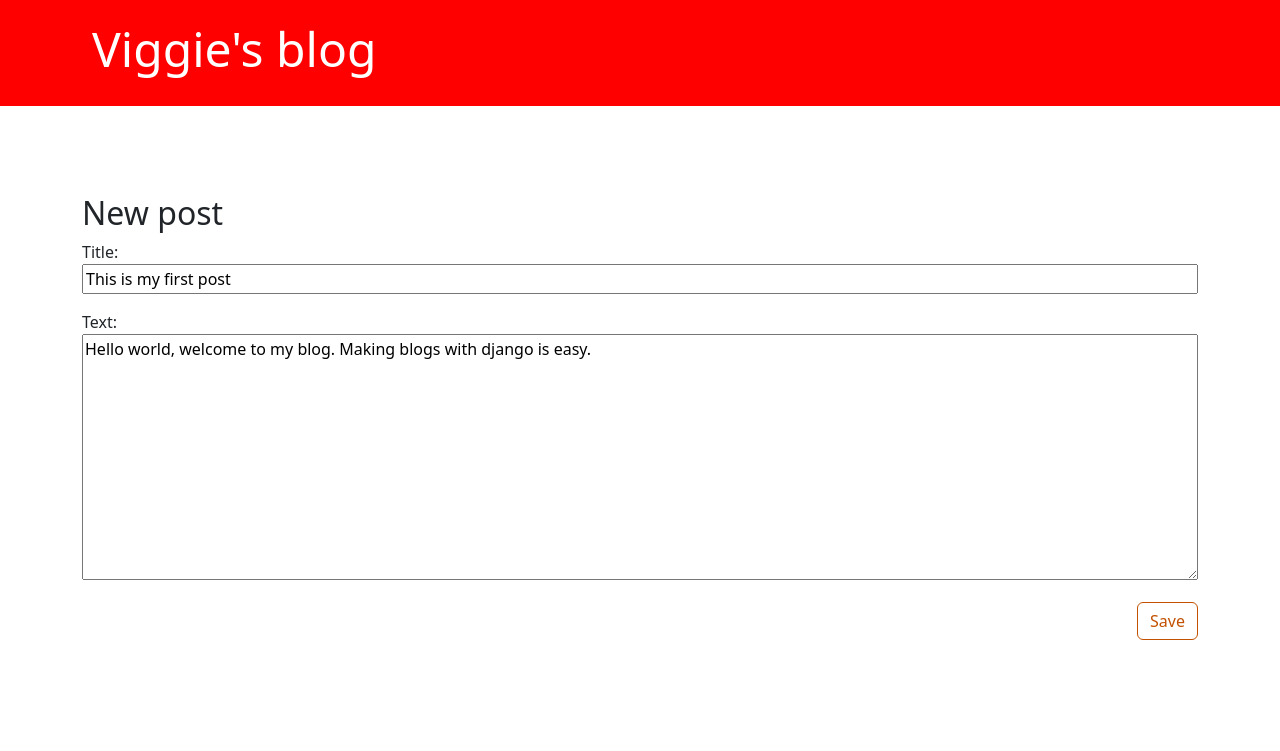
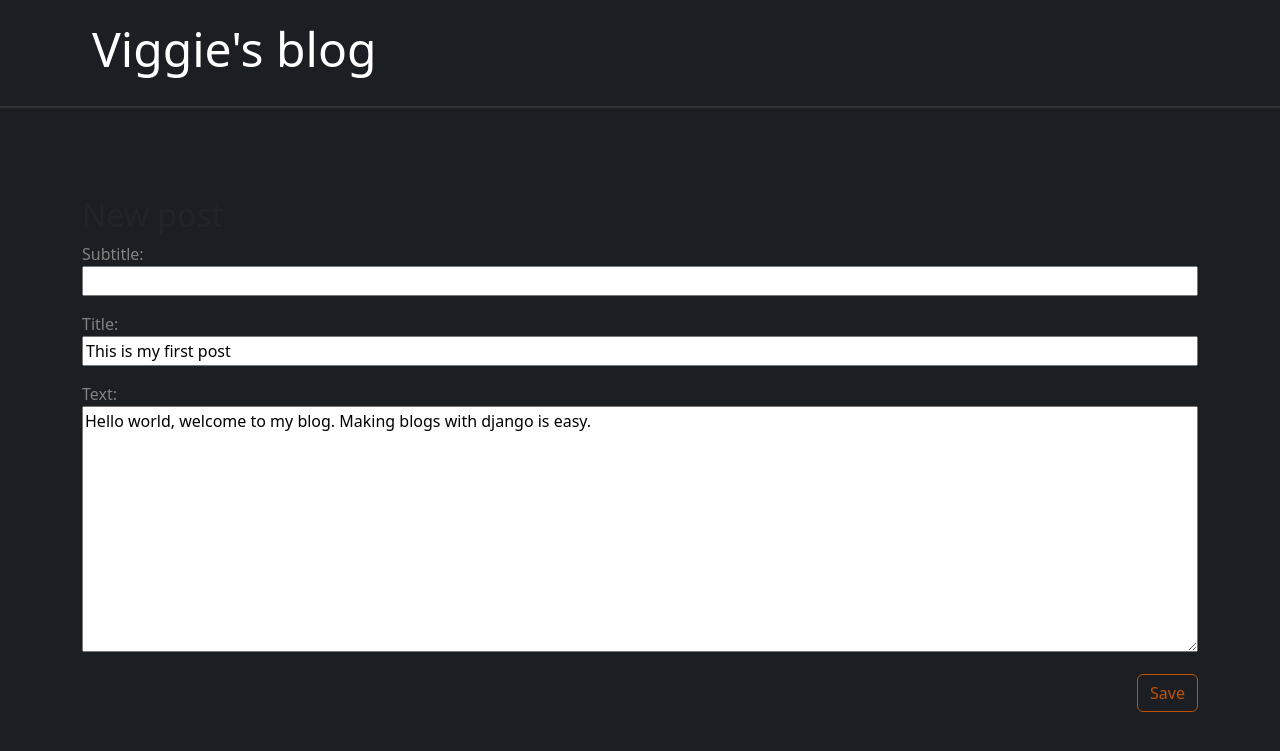
Before and after one commit to Viggie1/Django-Blog, a Django app: page /post/1/edit/ in a window 1280 px wide. Shown: the top 751 px of the page. Run offline with Django 5.2, Linux system fonts and the light colour scheme; data comes from the database, SQL or seed files in the repository.

Commit message:
Adds in some more styling, makes migration for subtitles, adds some stuff to gitignore.

```diff
--- a/blog/forms.py
+++ b/blog/forms.py
@@ -5,4 +5,4 @@ class PostForm(forms.ModelForm):
 
     class Meta:
         model = Post
-        fields = {'title', 'text'}
+        fields = {'title', 'subtitle', 'text'}
--- a/blog/models.py
+++ b/blog/models.py
@@ -5,6 +5,7 @@ from django.utils import timezone
 class Post(models.Model):
     author = models.ForeignKey(settings.AUTH_USER_MODEL, on_delete=models.CASCADE)
     title = models.CharField(max_length=200)
+    subtitle = models.CharField(max_length=100, blank=True)
     text = models.TextField()
     created_date = models.DateTimeField(default=timezone.now)
     published_date = models.DateTimeField(blank=True, null=True)
--- a/blog/static/css/blog.css
+++ b/blog/static/css/blog.css
@@ -1,12 +1,17 @@
+body {
+  background-color: rgb(27, 31, 35);
+}
+
 h1 a, h2 a {
-  color: #C25100;
+  color: #828282;
 }
 
 header.page-header {
-    background-color: red;
     margin-top: 0;
     margin-bottom: 40px;
     padding: 20px 20px 20px 40px;
+    border-bottom:  2px solid gray;
+    border-color: rgb(50, 50, 50);
 }
 
 header.page-header h1,
@@ -44,9 +49,14 @@ header.page-header h1,
     margin-bottom: 70px;
 }
 
+.post h2, p{
+  color: #828282;
+}
+
 .post h2 a,
 .post h2 a:visited {
-    color: #000000;
+    color: #828282;
+    text-decoration: none;
 }
 
 .post > .date,
--- a/blog/templates/blog/post_list.html
+++ b/blog/templates/blog/post_list.html
@@ -7,7 +7,7 @@
               {{ post.published_date }}
           </time>
           <h2><a href={% url 'post_detail' pk=post.pk %}>{{ post.title }}</a></h2>
-          <p>{{ post.text|linebreaksbr }}</p>
+          <p>{{ post.subtitle|linebreaksbr }}</p>
       </article>
   {% endfor %}
 {% endblock %}
```
Also changed, not shown: blog/migrations/0002_post_subtitle.py (added), 1 other file.
